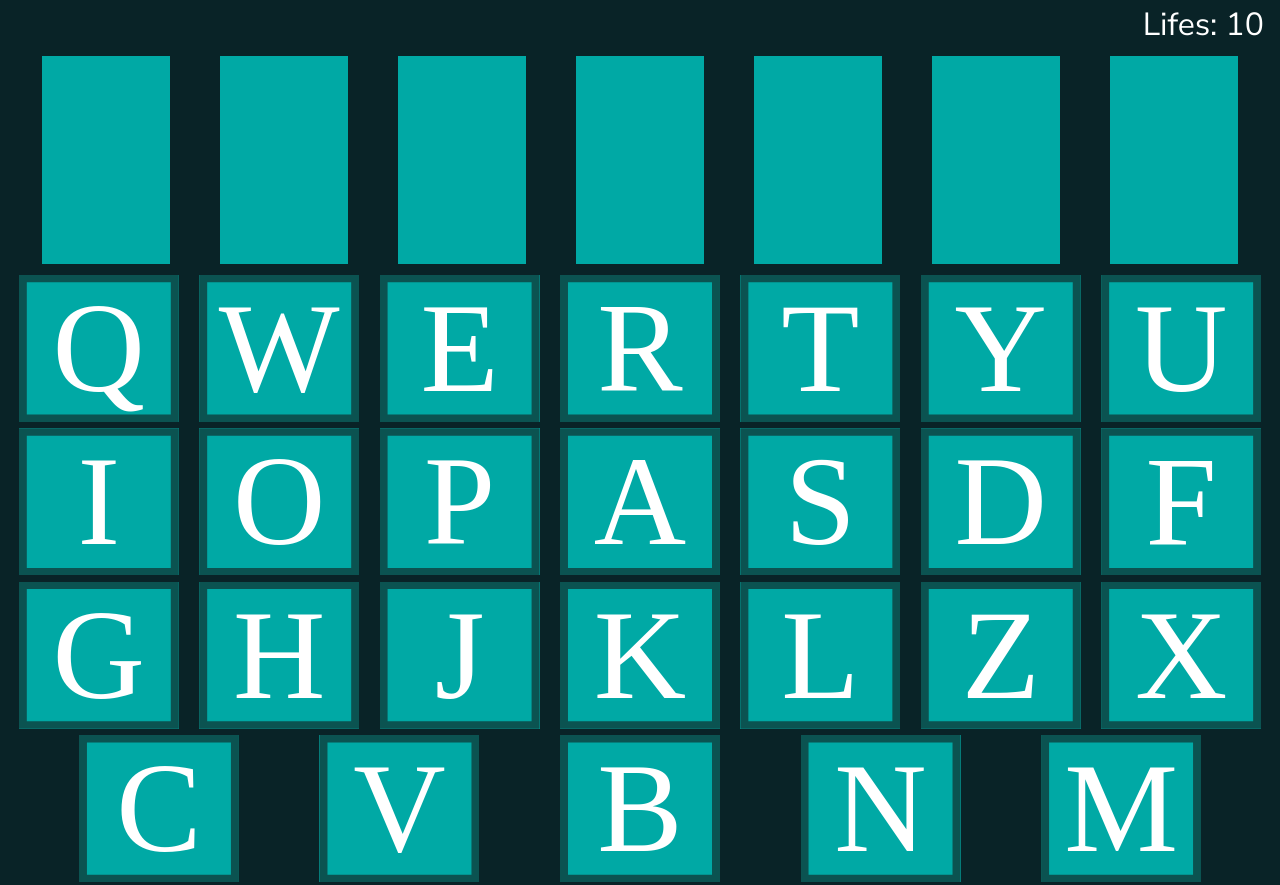
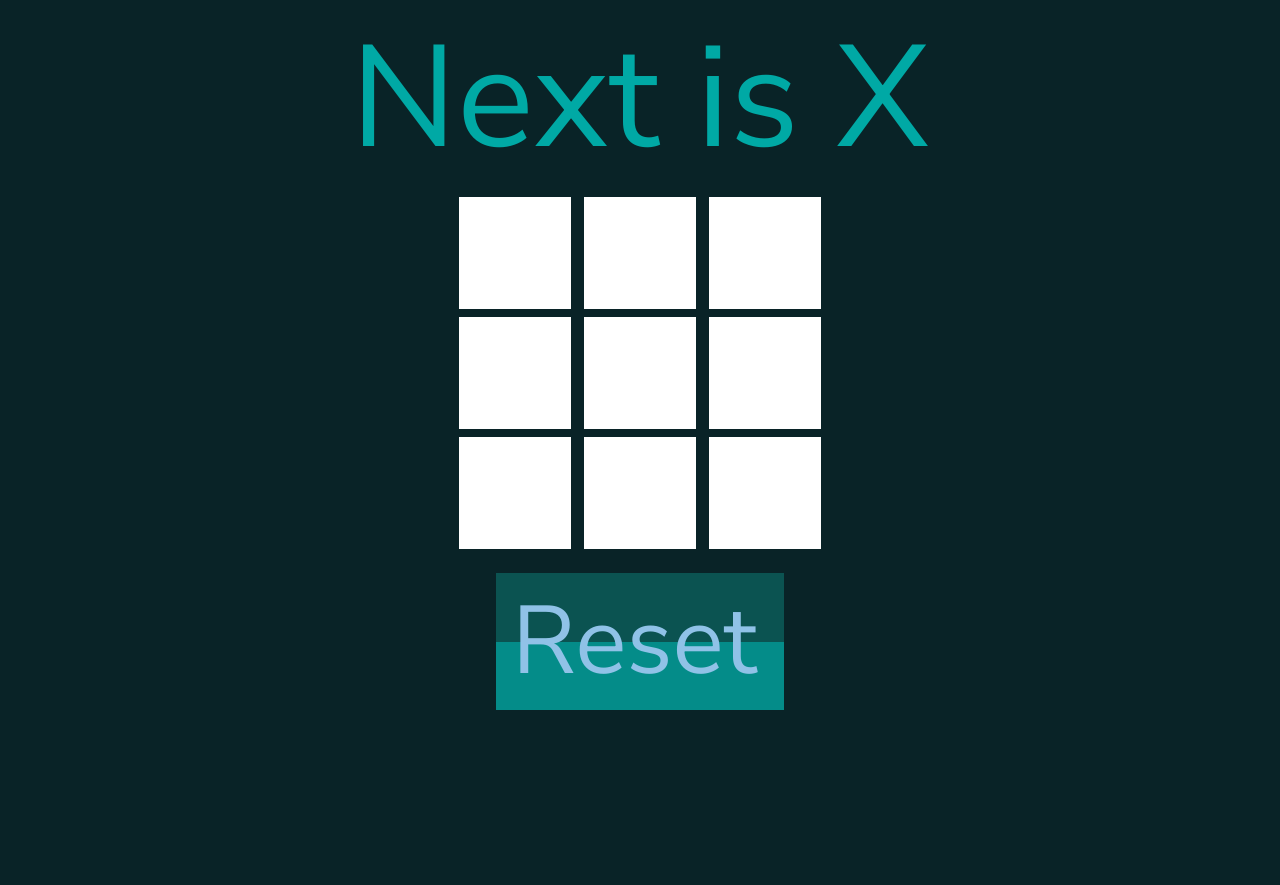
Before and after one commit to LionelMN/AngularMinigames, an Angular app: page / in a window 1280 px wide. After the commit the page ends 800 px from the top, so only its background shows below. Built offline with nearby package versions, Linux system fonts and the light colour scheme; a web font is replaced by a local one.

Commit message:
Tic tac toe

```diff
--- a/src/app/app.component.html
+++ b/src/app/app.component.html
@@ -1 +1 @@
-<app-hangman></app-hangman>
+<app-tictactoe></app-tictactoe>
--- a/src/app/app.module.ts
+++ b/src/app/app.module.ts
@@ -4,6 +4,7 @@ import { NgModule } from '@angular/core';
 import { AppRoutingModule } from './app-routing.module';
 import { AppComponent } from './app.component';
 import { ComponentsModule } from './components/components.module';
+import { FormsModule } from '@angular/forms';
 
 @NgModule({
   declarations: [
@@ -12,7 +13,8 @@ import { ComponentsModule } from './components/components.module';
   imports: [
     BrowserModule,
     AppRoutingModule,
-    ComponentsModule
+    ComponentsModule,
+    FormsModule
   ],
   providers: [],
   bootstrap: [AppComponent]
--- a/src/app/components/components.module.ts
+++ b/src/app/components/components.module.ts
@@ -4,18 +4,20 @@ import { BrowserAnimationsModule } from '@angular/platform-browser/animations';
 
 import { RockpaperscizorComponent } from './rockpaperscizor/rockpaperscizor.component';
 import { HangmanComponent } from './hangman/hangman.component';
+import { TictactoeComponent } from './tictactoe/tictactoe.component';
 
 
 
 @NgModule({
-  declarations: [RockpaperscizorComponent, HangmanComponent],
+  declarations: [RockpaperscizorComponent, HangmanComponent, TictactoeComponent],
   imports: [
     CommonModule,
     BrowserAnimationsModule
   ],
   exports : [
     RockpaperscizorComponent,
-    HangmanComponent
+    HangmanComponent,
+    TictactoeComponent
   ]
 })
 export class ComponentsModule { }
--- /dev/null
+++ b/src/app/components/tictactoe/tictactoe.component.html
@@ -0,0 +1,26 @@
+<div class="gameContainer">
+  <form class="board">
+    <div class="nextPlayer">Next is {{player}}</div>
+    <div class="row">
+      <input type="text" readonly [value]="cells[0]" class="cell" [ngClass]="{'clicked' : cells[0] === 'X' || this.cells[0] === 'O'}" (click)="setValue(0)">
+      <input type="text" readonly [value]="cells[1]" class="cell" [ngClass]="{'clicked' : cells[1] === 'X' || this.cells[1] === 'O'}" (click)="setValue(1)">
+      <input type="text" readonly [value]="cells[2]" class="cell" [ngClass]="{'clicked' : cells[2] === 'X' || this.cells[2] === 'O'}" (click)="setValue(2)">
+    </div>
+    <div class="row">
+      <input type="text" readonly [value]="cells[3]" class="cell" [ngClass]="{'clicked' : cells[3] === 'X' || this.cells[3] === 'O'}" (click)="setValue(3)">
+      <input type="text" readonly [value]="cells[4]" class="cell" [ngClass]="{'clicked' : cells[4] === 'X' || this.cells[4] === 'O'}" (click)="setValue(4)">
+      <input type="text" readonly [value]="cells[5]" class="cell" [ngClass]="{'clicked' : cells[5] === 'X' || this.cells[5] === 'O'}" (click)="setValue(5)">
+    </div>
+    <div class="row">
+      <input type="text" readonly [value]="cells[6]" class="cell" [ngClass]="{'clicked' : cells[6] === 'X' || this.cells[6] === 'O'}" (click)="setValue(6)">
+      <input type="text" readonly [value]="cells[7]" class="cell" [ngClass]="{'clicked' : cells[7] === 'X' || this.cells[7] === 'O'}" (click)="setValue(7)">
+      <input type="text" readonly [value]="cells[8]" class="cell" [ngClass]="{'clicked' : cells[8] === 'X' || this.cells[8] === 'O'}" (click)="setValue(8)">
+    </div>
+    <div class="isGameOver" *ngIf="isGameOver">
+      The winner is {{player}}
+    </div>
+    <div class="reset" (click)="reset()">
+      Reset
+    </div>
+  </form>
+</div>
--- /dev/null
+++ b/src/app/components/tictactoe/tictactoe.component.scss
@@ -0,0 +1,73 @@
+.gameContainer{
+  display: flex;
+  justify-content: center;
+  .board{
+    color: var(--terciaryColor);
+    .nextPlayer{
+      text-align: center;
+      font-size: 9rem;
+    }
+    .row{
+      text-align: center;
+      user-select: none;
+      .cell{
+        text-align: center;
+        height: 7rem;
+        width: 7rem;
+        font-size: 8rem;
+        font-weight: 900;
+        margin: 0 .4rem .5rem;
+        color: transparent;
+        cursor: pointer;
+        user-select: none;
+        outline: none;
+        border: none;
+        &:hover{
+          box-shadow: 0 0 10px 1px white;
+          z-index: 10;
+        }
+      }
+      .clicked{
+        color: black;
+      }
+    }
+  }
+  .isGameOver{
+    font-size: 7.5rem;
+  }
+  .reset{
+    color: var(--fithColor);
+    position: relative;
+    font-size: 6rem;
+    width: 16rem;
+    padding: .2rem 1rem;
+    margin: 1rem auto;
+    background: var(--secondaryColor);
+    z-index: 0;
+    cursor: pointer;
+    transition: 1s;
+    &::after{
+      position: absolute;
+      content: '';
+      bottom: 0;
+      left: 0;
+      right: 0;
+      height: 50%;
+      background: #00a9a6a9;
+      z-index: -1;
+      transition: 1s;
+    }
+    &:hover{
+      color: var(--primaryColor);
+      background: var(--terciaryColor);
+      box-shadow: inset 11px 11px 10px 1px rgba(0, 0, 0, 0.5),
+                  inset -11px 0 10px 1px rgba(0, 0, 0, 0.5);
+      z-index: 100;
+    }
+    &:hover::after{
+      box-shadow: inset 11px -11px 10px 1px rgba(0, 0, 0, 0.5),
+                  inset -11px -11px 10px 1px rgba(0, 0, 0, 0.5);
+      background-color: var(--terciaryColor);
+    }
+  }
+}
--- /dev/null
+++ b/src/app/components/tictactoe/tictactoe.component.ts
@@ -0,0 +1,55 @@
+import { Component, OnInit } from '@angular/core';
+
+@Component({
+  selector: 'app-tictactoe',
+  templateUrl: './tictactoe.component.html',
+  styleUrls: ['./tictactoe.component.scss']
+})
+export class TictactoeComponent implements OnInit {
+
+  constructor() { }
+  public player : string = "X";
+  public cells : string[] = ["1","2","3","4","5","6","7","8","9"];
+  public isGameOver : boolean = false;
+
+  ngOnInit(): void {
+  }
+
+  setValue(cell){
+    if (this.cells[cell] !== "X" && this.cells[cell] !== "O" && !this.isGameOver){
+      if(this.player === "X"){
+        this.cells[cell] = "X"
+        this.player = "O"
+      } else {
+        this.cells[cell] = "O"
+        this.player = "X"
+      }
+      this.win()
+    }
+  }
+
+  private win(){
+    if(this.cells[0] === this.cells[1] && this.cells[0] === this.cells[2] ||
+      this.cells[0] === this.cells[3] && this.cells[0] === this.cells[6] ||
+      this.cells[0] === this.cells[4] && this.cells[0] === this.cells[8] ||
+      this.cells[1] === this.cells[4] && this.cells[1] === this.cells[7] ||
+      this.cells[2] === this.cells[4] && this.cells[2] === this.cells[6] ||
+      this.cells[2] === this.cells[5] && this.cells[2] === this.cells[8] ||
+      this.cells[3] === this.cells[4] && this.cells[3] === this.cells[5]){
+      if(this.player === "X"){
+        this.player = "O"
+      } else {
+        this.player = "X"
+      }
+      this.isGameOver = true;
+    }
+  }
+
+  public reset(){
+    this.player = "X";
+    this.cells = ["1","2","3","4","5","6","7","8","9"];
+    this.isGameOver = false;
+
+  }
+
+}
```
Also changed, not shown: 1 other file (tests, documents, lock files or other folders).
